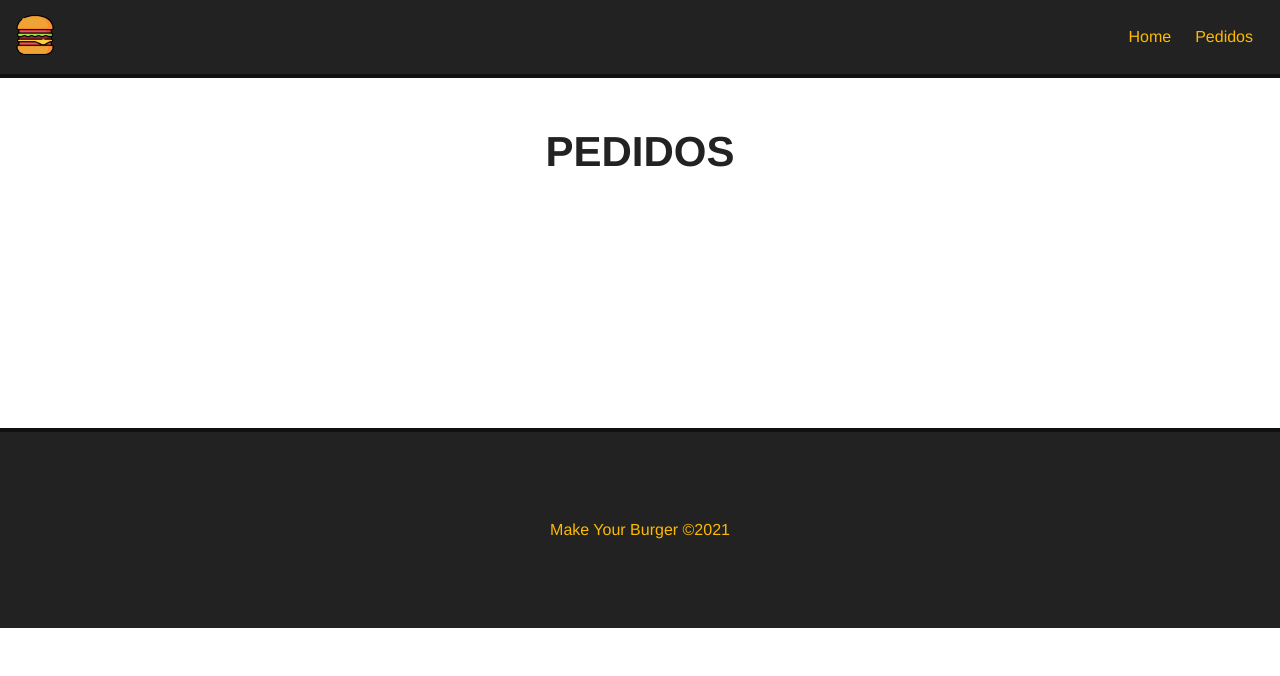
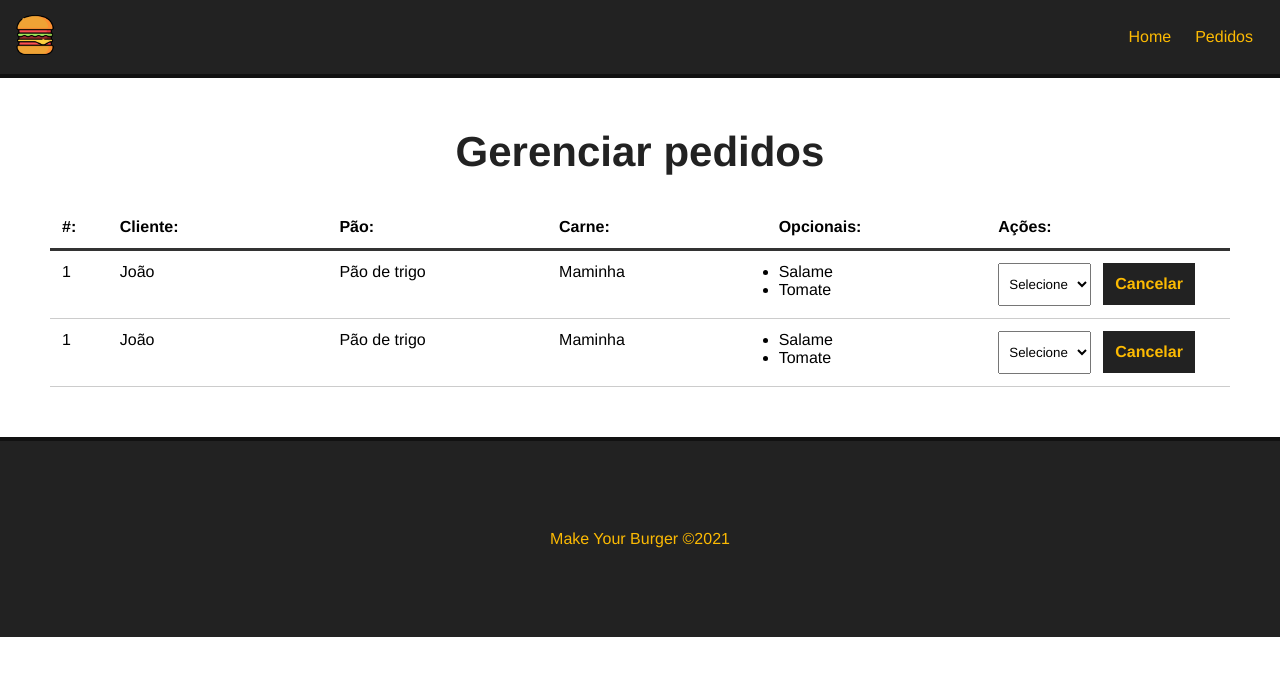
Before and after one commit to eliatos74/make-your-burger-vue-js, a Vue app: page /pedidos in a window 1280 px wide. Shown: the top 676 px of the page. Built offline with nearby package versions, Linux system fonts and the light colour scheme.

Commit message:
adicionado o html e css da pagina de pedidos

```diff
--- /dev/null
+++ b/src/components/Dashboard.vue
@@ -0,0 +1,117 @@
+<template>
+  <div id="burger-table">
+    <div>
+      <div id="burger-table-heading">
+        <div class="order-id">#:</div>
+        <div>Cliente:</div>
+        <div>Pão:</div>
+        <div>Carne:</div>
+        <div>Opcionais:</div>
+        <div>Ações:</div>
+      </div>
+    </div>
+    <div id="burger-table-rows">
+      <div class="burger-table-row">
+        <div class="order-number">1</div>
+        <div>João</div>
+        <div>Pão de trigo</div>
+        <div>Maminha</div>
+        <div>
+          <ul>
+            <li>Salame</li>
+            <li>Tomate</li>
+          </ul>
+        </div>
+        <div>
+          <select name="status" id="status">
+            <option value="">Selecione</option>
+          </select>
+          <button class="delete-btn">Cancelar</button>
+        </div>
+      </div>
+      <div class="burger-table-row">
+        <div class="order-number">1</div>
+        <div>João</div>
+        <div>Pão de trigo</div>
+        <div>Maminha</div>
+        <div>
+          <ul>
+            <li>Salame</li>
+            <li>Tomate</li>
+          </ul>
+        </div>
+        <div>
+          <select name="status" id="status">
+            <option value="">Selecione</option>
+          </select>
+          <button class="delete-btn">Cancelar</button>
+        </div>
+      </div>
+    </div>
+  </div>
+</template>
+
+<script>
+export default {
+  name: "Dashboard",
+};
+</script>
+
+<style scoped>
+#burger-table {
+  max-width: 1200px;
+  margin: 0 auto;
+}
+
+#burger-table-heading,
+#burger-table-rows,
+.burger-table-row {
+  display: flex;
+  flex-wrap: wrap;
+}
+
+#burger-table-heading {
+  font-weight: bold;
+  padding: 12px;
+  border-bottom: 3px solid #333;
+}
+
+#burger-table-heading div,
+.burger-table-row div {
+  width: 19%;
+}
+
+.burger-table-row {
+  width: 100%;
+  padding: 12px;
+  border-bottom: 1px solid #ccc;
+}
+
+#burger-table-heading .order-id,
+.burger-table-row .order-number {
+  width: 5%;
+}
+
+select {
+  padding: 12px 6px;
+  margin-right: 12px;
+}
+
+.delete-btn {
+  background-color: #222;
+  color: #fcba02;
+  font-weight: bold;
+  border: 2px solid #222;
+  padding: 10px;
+  font-size: 16px;
+  margin: 0 auto;
+  cursor: pointer;
+  transition: 0.5s;
+}
+.delete-btn:hover{
+    background-color: transparent;
+    color: #222;
+
+}
+
+</style>
--- a/src/views/Pedidos.vue
+++ b/src/views/Pedidos.vue
@@ -1,5 +1,18 @@
 <template>
   <div class="main-container">
-    <h1>PEDIDOS</h1>
+    <h1>Gerenciar pedidos</h1>
+    <Dashboard />
   </div>
 </template>
+
+<script>
+import Dashboard from "../components/Dashboard.vue";
+export default {
+  components: {
+    name: "Pedidos",
+    Dashboard,
+  },
+};
+</script>
+
+<style scoped></style>
```
